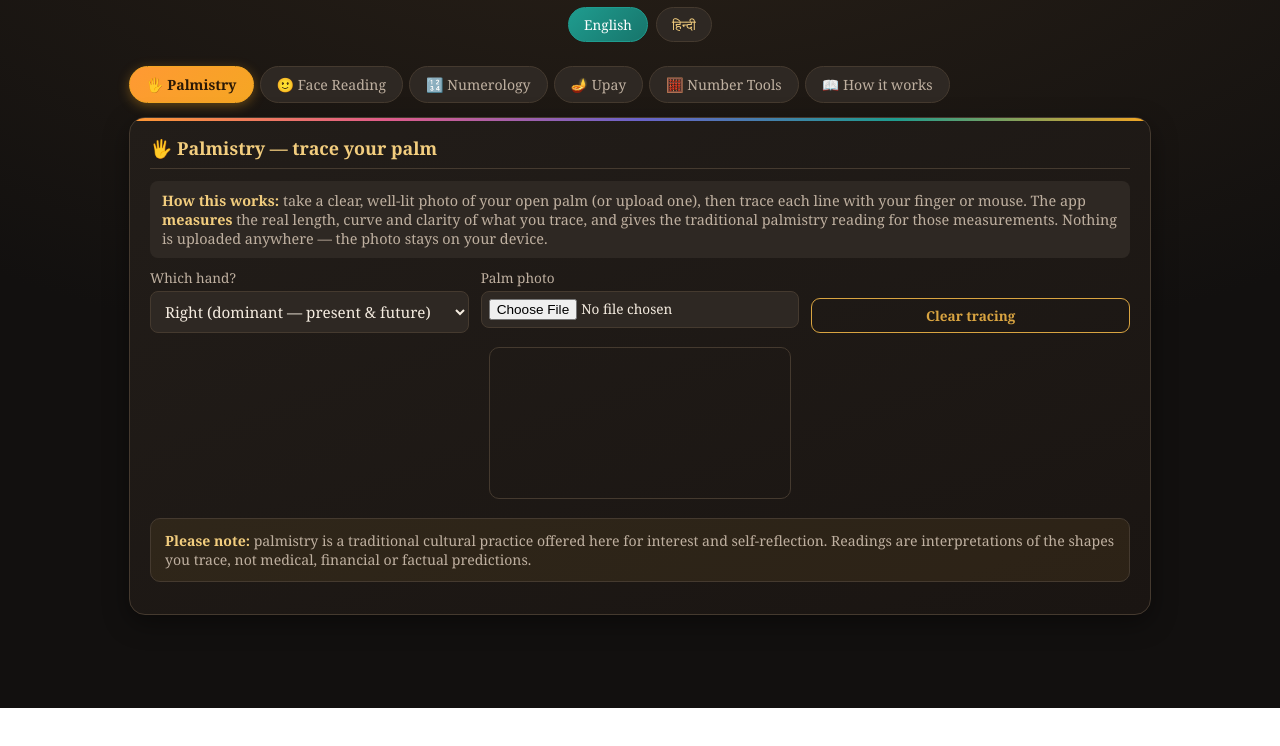
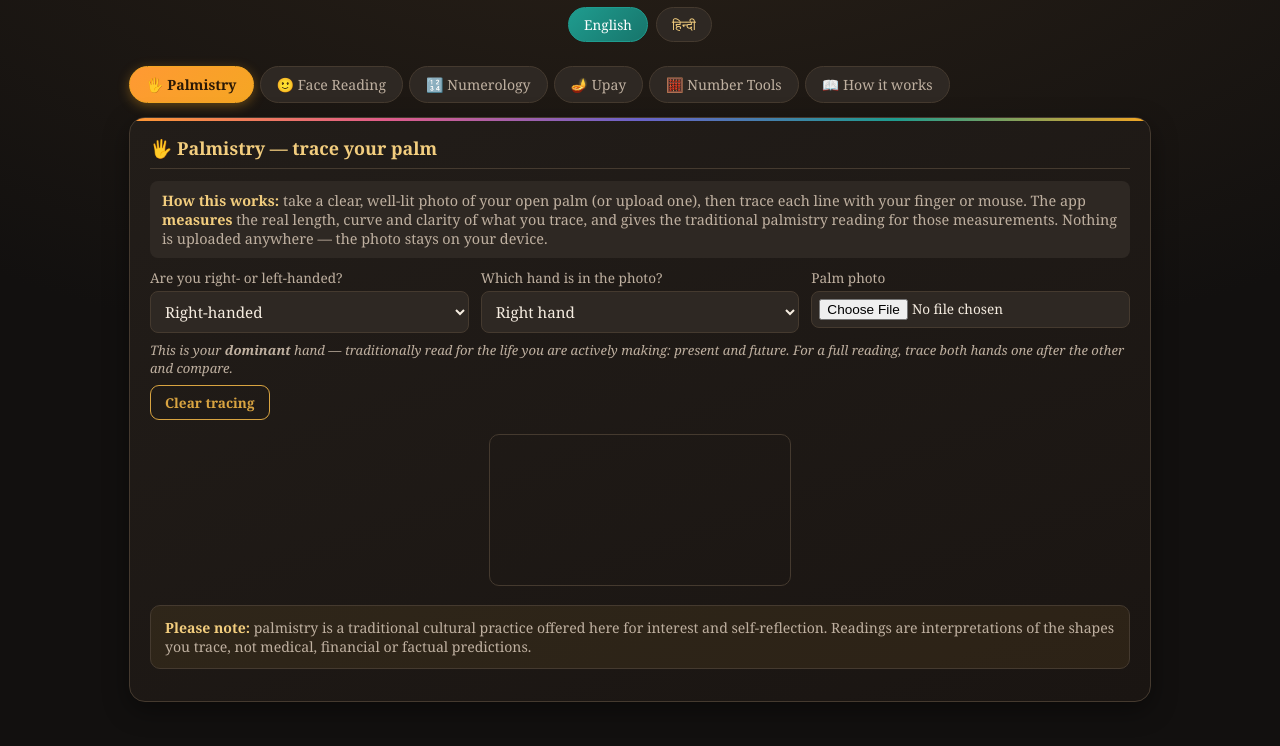
Before and after one commit to sandeepgyani/hasta-darpan-ios, a website: page www/index.html in a window 1280 px wide. Shown: the part 92-838 px from the top of the page. Before the commit the page ends 800 px from the top, so only its background shows below. Drawn offline with Linux system fonts and the light colour scheme.

Commit message:
Fix: dominant hand now follows the user's handedness, not assumed right

```diff
--- a/www/index.html
+++ b/www/index.html
@@ -655,14 +655,37 @@ function nameSpellings(name,target,sys){
 </script>
 <script>
 /* ================= PALM TAB UI ================= */
-let palmStage=null, palmHand='right', palmRefs={};
+let palmStage=null, palmHand='right', palmWriting='right', palmRefs={};
+// Which hand is "dominant" depends on the person, not on which hand it is.
+// A left-handed person's LEFT hand is the dominant one — the classical
+// dominant = present/future, non-dominant = inherited nature rule follows handedness.
+function isDominantHand(){ return palmHand===palmWriting; }
+function updateHandNote(){
+  const n=el('handNote'); if(!n) return;
+  const dom=isDominantHand();
+  n.innerHTML=dom
+    ? L('This is your <b>dominant</b> hand — traditionally read for the life you are actively making: present and future.',
+        'यह आपका <b>प्रमुख</b> हाथ है — परंपरा में इसे उस जीवन के लिए पढ़ा जाता है जो आप स्वयं बना रहे हैं: वर्तमान और भविष्य।')
+    : L('This is your <b>non-dominant</b> hand — traditionally read for inherited nature, early life and the potential you were born with.',
+        'यह आपका <b>गौण</b> हाथ है — परंपरा में इसे जन्मजात स्वभाव, प्रारंभिक जीवन और जन्म से मिली संभावनाओं के लिए पढ़ा जाता है।');
+  n.innerHTML+=' <i>'+L('For a full reading, trace both hands one after the other and compare.',
+    'पूर्ण पठन के लिए दोनों हाथ बारी-बारी से ट्रेस करें और तुलना करें।')+'</i>';
+}
 function renderPalmTab(){
   let h='<div class="card"><h2>🖐 Palmistry — trace your palm</h2>';
   h+='<div class="help"><b>How this works:</b> take a clear, well-lit photo of your open palm (or upload one), then trace each line with your finger or mouse. The app <b>measures</b> the real length, curve and clarity of what you trace, and gives the traditional palmistry reading for those measurements. Nothing is uploaded anywhere — the photo stays on your device.</div>';
   h+='<div class="grid g3">'
-    +'<div><label>Which hand?</label><select id="palmHand"><option value="right">Right (dominant — present &amp; future)</option><option value="left">Left (non-dominant — inherited traits)</option></select></div>'
-    +'<div><label>Palm photo</label><input type="file" id="palmFile" accept="image/*"></div>'
-    +'<div style="display:flex;align-items:end"><button class="small ghost" style="width:100%" onclick="resetPalm()">Clear tracing</button></div></div>';
+    +'<div><label>'+L('Are you right- or left-handed?','आप दाएँ हाथ से लिखते हैं या बाएँ?')+'</label>'
+    +'<select id="palmWriting" onchange="palmWriting=this.value;updateHandNote()">'
+    +'<option value="right">'+L('Right-handed','दाएँ हाथ से (दाहिना प्रमुख)')+'</option>'
+    +'<option value="left">'+L('Left-handed','बाएँ हाथ से (बायाँ प्रमुख)')+'</option></select></div>'
+    +'<div><label>'+L('Which hand is in the photo?','फोटो में कौन सा हाथ है?')+'</label>'
+    +'<select id="palmHand" onchange="palmHand=this.value;updateHandNote()">'
+    +'<option value="right">'+L('Right hand','दायाँ हाथ')+'</option>'
+    +'<option value="left">'+L('Left hand','बायाँ हाथ')+'</option></select></div>'
+    +'<div><label>'+L('Palm photo','हथेली की फोटो')+'</label><input type="file" id="palmFile" accept="image/*"></div></div>';
+  h+='<p class="note" id="handNote"></p>';
+  h+='<div style="margin-top:8px"><button class="small ghost" onclick="resetPalm()">'+L('Clear tracing','ट्रेसिंग हटाएं')+'</button></div>';
   h+='<div id="palmStageBox" style="text-align:center;margin-top:14px"></div>';
   h+='<div id="palmControls" style="display:none">';
   h+='<h3>1. Trace the lines</h3><div class="steps" id="palmSteps"></div>';
@@ -679,7 +702,8 @@ function renderPalmTab(){
   palmStage=makeStage(box,()=>{ el('palmControls').style.display='block'; updatePalmSteps(); });
   palmStage.onDone=updatePalmSteps;
   el('palmFile').onchange=e=>{ if(e.target.files[0]) palmStage.load(e.target.files[0]); };
-  el('palmHand').onchange=e=>palmHand=e.target.value;
+  el('palmWriting').value=palmWriting; el('palmHand').value=palmHand;
+  updateHandNote();
   // line buttons
   el('palmLineBtns').innerHTML=PALM_LINES.map(([k,n,d])=>
     '<button class="small ghost" data-line="'+k+'" onclick="pickLine(\''+k+'\')">'+n+'</button>').join('');
@@ -749,8 +773,15 @@ function doPalmReading(){
     thumbAngle:Math.min(110,Math.max(20,thumbAngle))};
   const Rd=palmReading(m);
   const mo=palmMonthly(m,new Date());
-  let h='<h3 style="margin-top:20px">Your palm reading — '+(palmHand==='right'?'right hand':'left hand')+'</h3>';
-  h+='<p class="note">'+(palmHand==='right'?'The dominant hand is traditionally read for the life you are making — present and future.':'The non-dominant hand is traditionally read for inherited nature and early life.')+'</p>';
+  const dom=isDominantHand();
+  let h='<h3 style="margin-top:20px">'+L('Your palm reading — ','आपका हस्तरेखा पठन — ')
+    +L(palmHand==='right'?'right hand':'left hand',palmHand==='right'?'दायाँ हाथ':'बायाँ हाथ')
+    +' ('+L(dom?'dominant':'non-dominant',dom?'प्रमुख':'गौण')+')</h3>';
+  h+='<p class="note">'+(dom
+    ? L('Because you are '+(palmWriting==='right'?'right':'left')+'-handed, this is your dominant hand — traditionally read for the life you are actively making: present and future.',
+        'क्योंकि आप '+(palmWriting==='right'?'दाएँ':'बाएँ')+' हाथ से लिखते हैं, यह आपका प्रमुख हाथ है — परंपरा में इसे वर्तमान और भविष्य के लिए पढ़ा जाता है।')
+    : L('Because you are '+(palmWriting==='right'?'right':'left')+'-handed, this is your non-dominant hand — traditionally read for inherited nature, early life and the potential you were born with.',
+        'क्योंकि आप '+(palmWriting==='right'?'दाएँ':'बाएँ')+' हाथ से लिखते हैं, यह आपका गौण हाथ है — परंपरा में इसे जन्मजात स्वभाव और प्रारंभिक जीवन के लिए पढ़ा जाता है।'))+'</p>';
   h+='<div class="grid g2" style="margin-top:12px"><div>';
   h+='<div class="metric"><span>Hand type</span><b>'+m.shapeType+'</b></div>';
   h+='<div class="metric"><span>Life line</span><b>'+Rd.life.len+' · '+Rd.life.curve+'</b></div>';
@@ -1292,7 +1323,14 @@ function setLang(l){
   el('backLbl').textContent=L(UI.back[0],UI.back[1]);
   document.querySelectorAll('#tabBar button').forEach(b=>{
     const k=UI.tabs[b.dataset.t]; if(k) b.textContent=L(k[0],k[1]); });
+  // rebuild the palm tab so its hand labels/notes follow the language,
+  // keeping whatever the user already selected
+  const active=document.querySelector('#tabBar button.active');
+  const hadPalm=palmStage&&palmStage.img;
+  if(!hadPalm) renderPalmTab();
+  else updateHandNote();
   renderUpayTab();
+  if(active) showTab(active.dataset.t,false);
 }
 /* ================= INIT ================= */
 document.querySelectorAll('#tabBar button').forEach(b=>b.onclick=()=>showTab(b.dataset.t));
```
Also changed, not shown: store-assets/hd-ios-ip1.png (added), store-assets/hd-ios-ip2.png (added), store-assets/hd-ios-ip3.png (added), store-assets/hd-ios-ip4.png (added), store-assets/hd-ios-ipad1.png (added).
